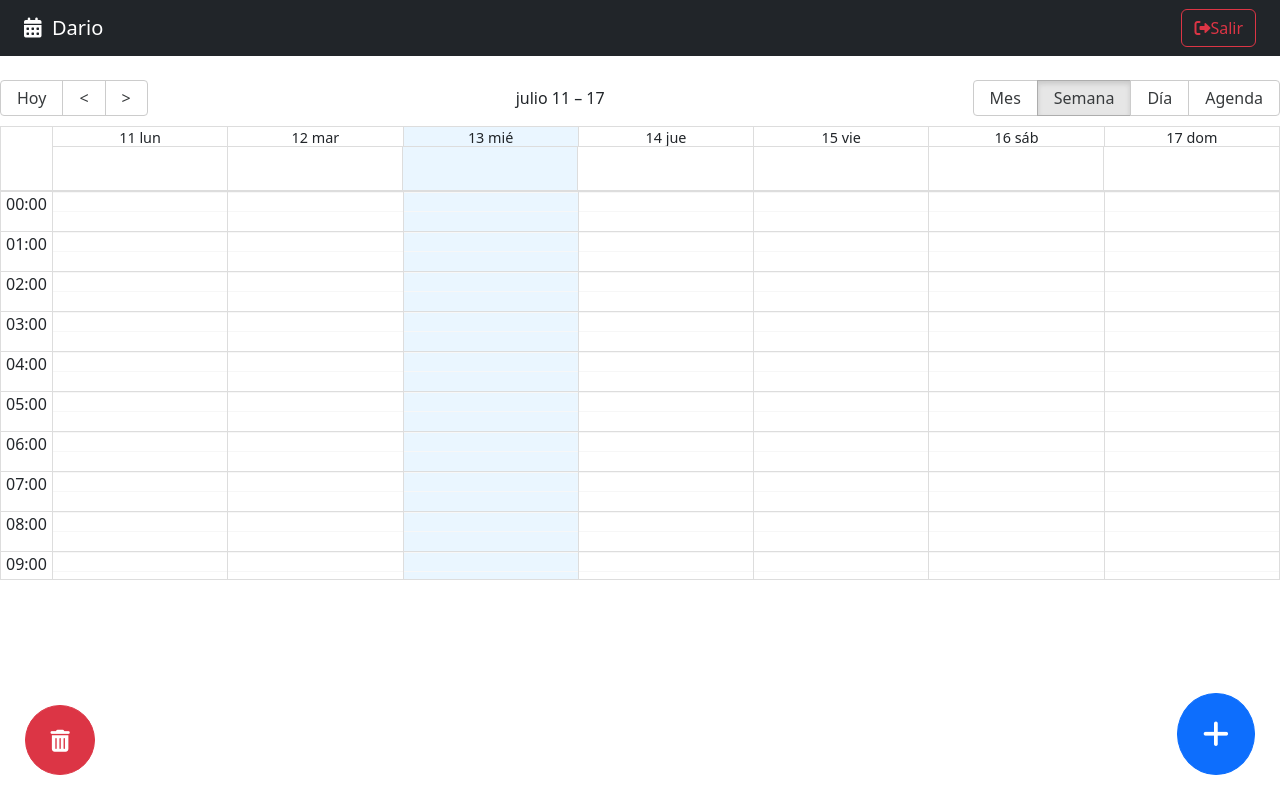
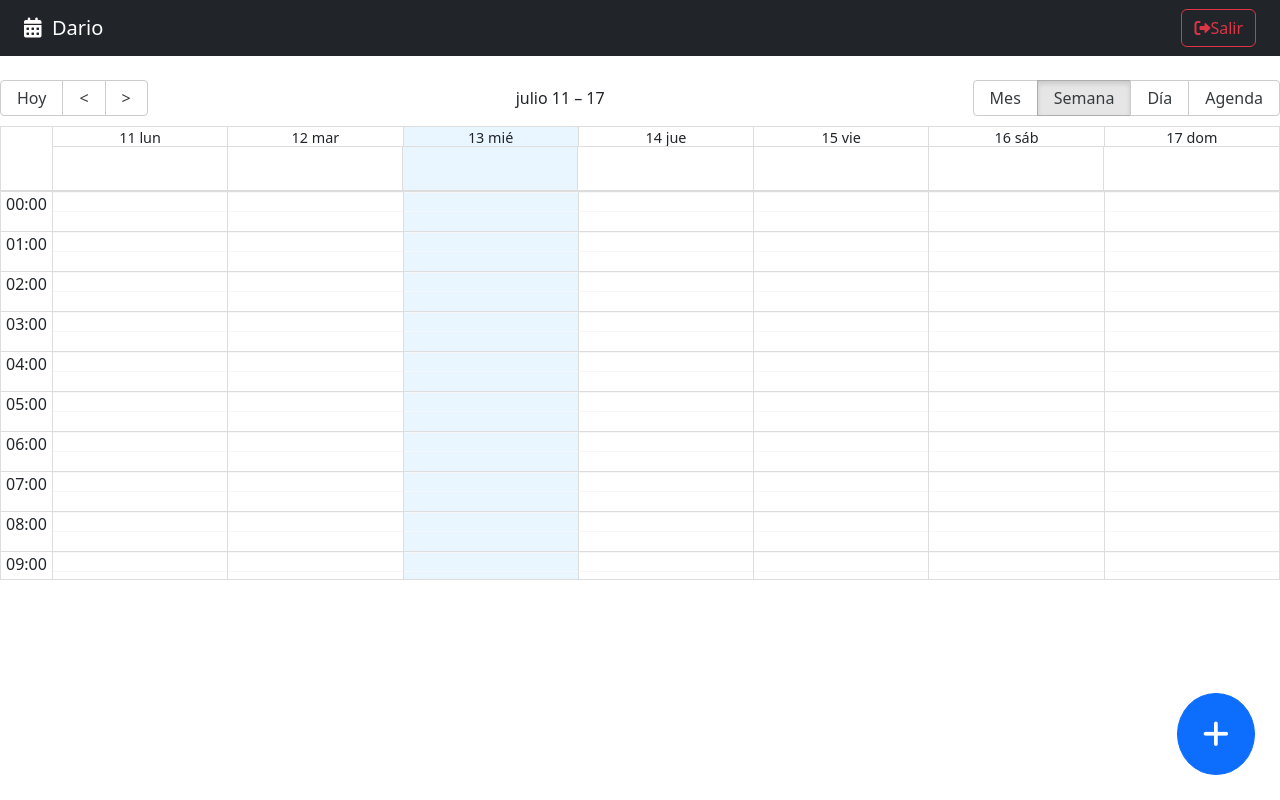
Before and after one commit to RunyShark/Calendar, a React (Vite) app: page / in a window 1280 px wide. Built offline with nearby package versions, Linux system fonts and the light colour scheme.

Commit message:
upDateEvent-DeleteEvent

```diff
--- a/src/calenadar/components/FabAddDelete.jsx
+++ b/src/calenadar/components/FabAddDelete.jsx
@@ -1,12 +1,16 @@
 import { useCalendarStore } from "../../index";
 
 export const FabAddDelete = () => {
-  const { deleteEvente } = useCalendarStore();
+  const { starteleteEvente, hasEventSelected } = useCalendarStore();
   const handleDelete = () => {
-    deleteEvente();
+    starteleteEvente();
   };
   return (
-    <button className="btn btn-danger fab-danger" onClick={handleDelete}>
+    <button
+      className="btn btn-danger fab-danger"
+      style={{ display: hasEventSelected ? "" : "none" }}
+      onClick={handleDelete}
+    >
       <i className="fas fa-trash-alt"></i>
     </button>
   );
--- a/src/hooks/useCalendarStrore.js
+++ b/src/hooks/useCalendarStrore.js
@@ -22,16 +22,17 @@ export const useCalendarStore = () => {
       dispatch(onAddNewEvent({ ...calendarEvent, _id: new Date().getTime() }));
     }
   };
-  const deleteEvente = () => {
+  const starteleteEvente = () => {
     dispatch(onDeleteEvent());
   };
   return {
     //*propiedades
     activeEvent,
     events,
+    hasEventSelected: !!activeEvent,
     //*metodos
     setActiveEvent,
     startSavingEvent,
-    deleteEvente,
+    starteleteEvente,
   };
 };
```
